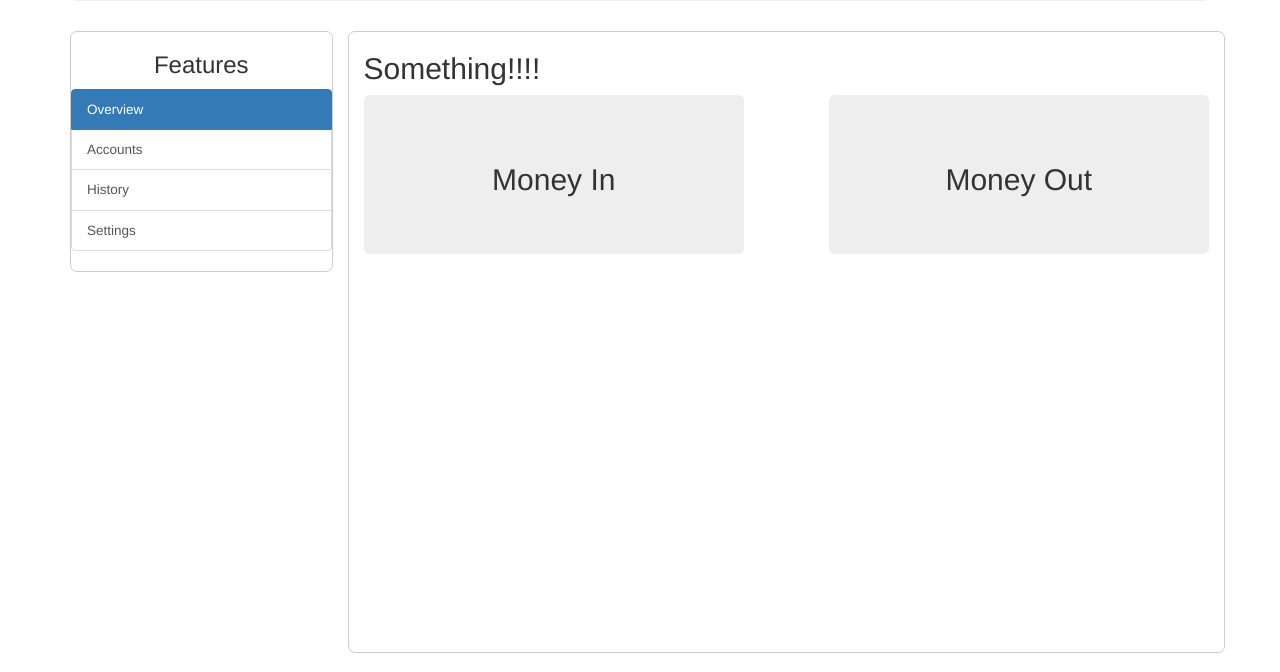
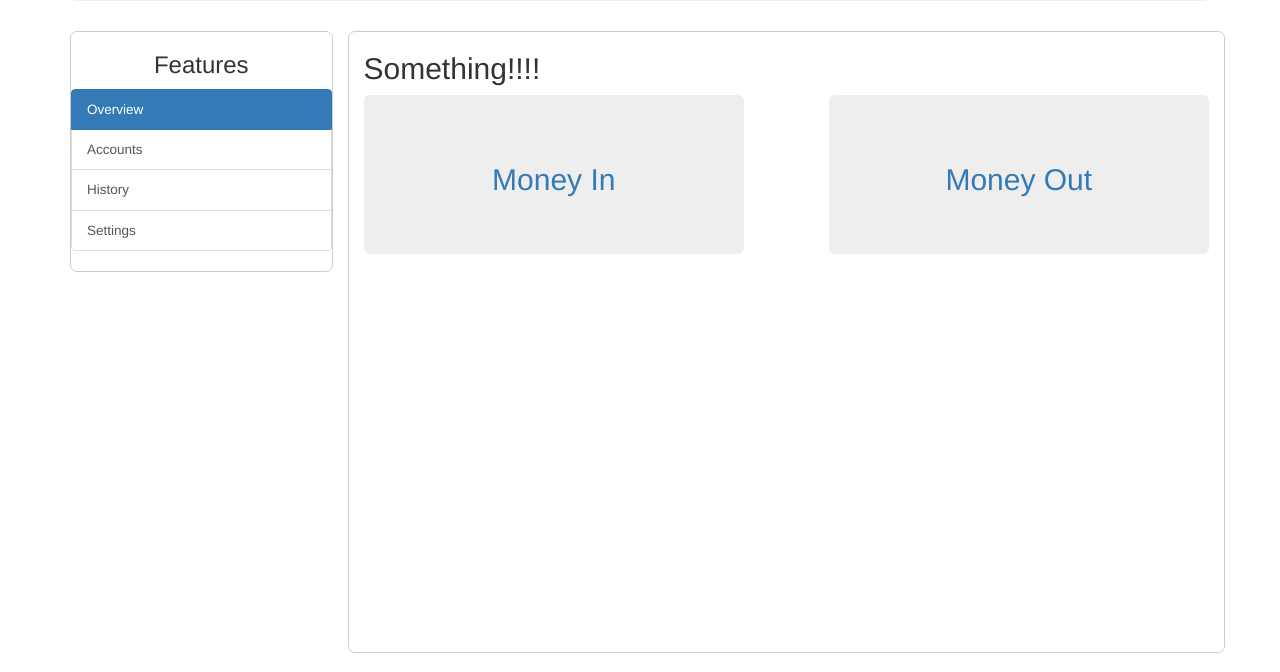
Before and after one commit to HackerByName/DURHACK2019, a Flask app: page /dashboard in a window 1280 px wide. Shown: the part 266-938 px from the top of the page. Run offline with Flask 2, Linux system fonts and the light colour scheme; some libraries are stand-ins or nearby versions.

Commit message:
Update dashboard.html

```diff
--- a/flask_site/templates/dashboard.html
+++ b/flask_site/templates/dashboard.html
@@ -26,20 +26,24 @@
 			<table width = "100%">
 				<tr>
 					<td width = "45%">
-						<div allign="center" width="80%" height="30%">
-							<div class="jumbotron">
-								<h2 class="display-4 text-center">Money In</h2>
+						<a href="#">
+							<div allign="center" width="80%" height="30%">
+								<div class="jumbotron">
+									<h2 class="display-4 text-center">Money In</h2>
+								</div>
 							</div>
-						</div>
+						</a>
 					</td>
 					<td width="10%"> </td>
 					<td width = "45%">
+						<a href="#">
 							<div allign="center" width="80%" height="30%">
 								<div class="jumbotron">
 									<h2 class="display-4 text-center">Money Out</h2>
 								</div>
 							</div>
-						</td>
+						</a>
+					</td>
 				</tr>
 			</table>
 
```
